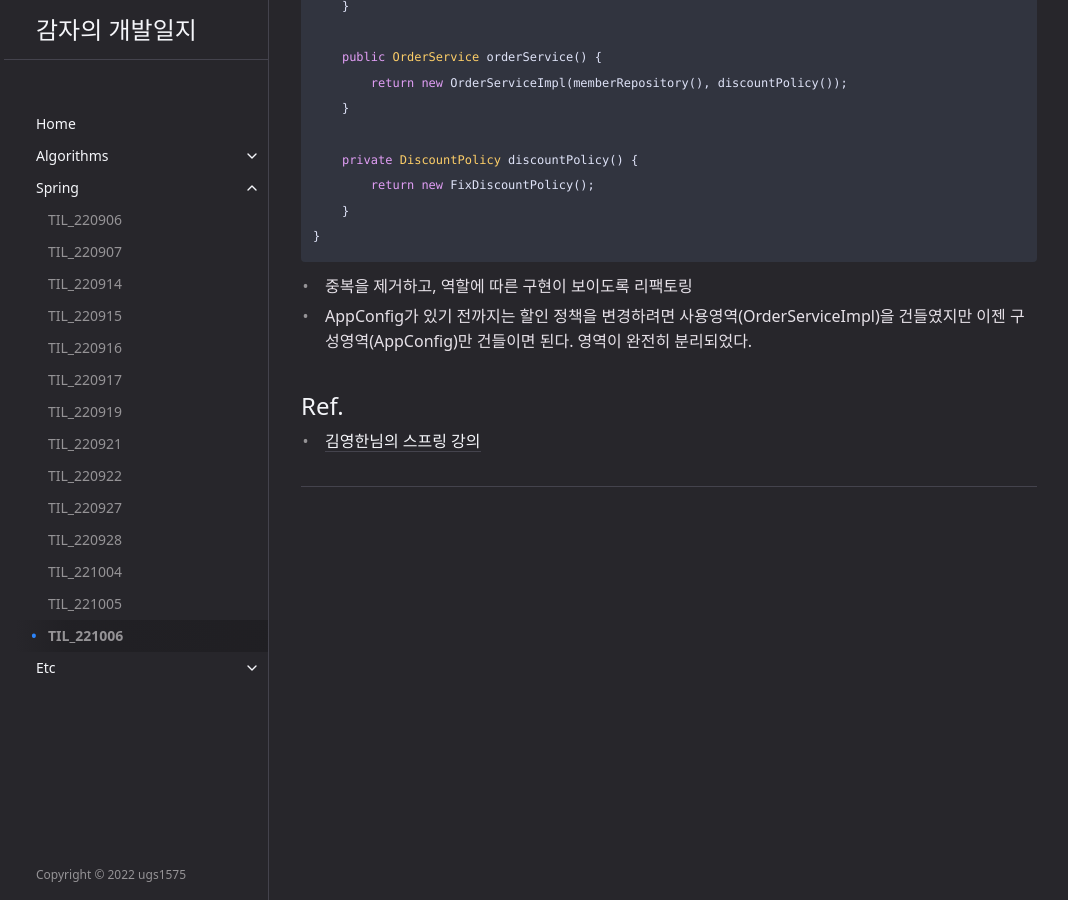
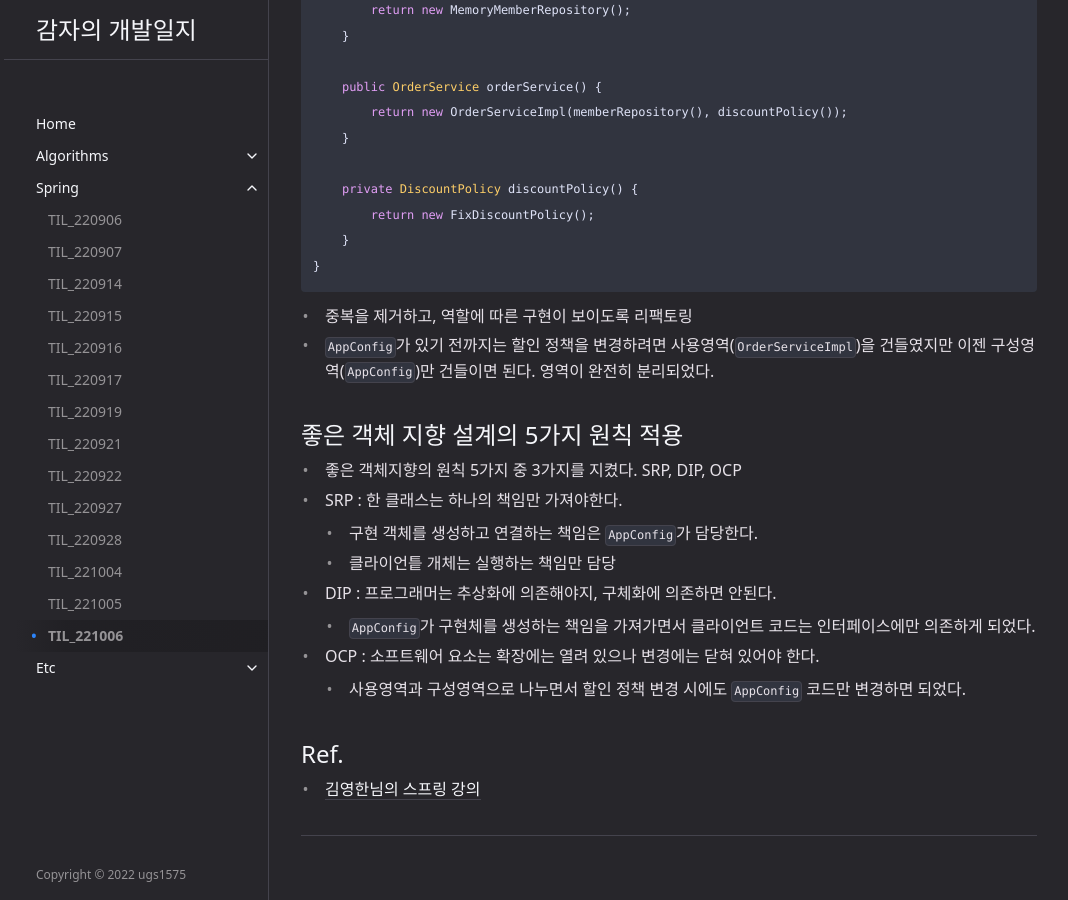
Before and after one commit to ugs1575/ugs1575.github.io, a Jekyll site: the page built from docs/spring/til_221006.md, in a window 1280 px wide and 900 px high, scrolled down 3236 px. Shown: the whole window, without its empty margins (103-1171 px from the left). Built offline with Jekyll 4.4.1, drawn with Linux system fonts in a browser that asks for light colours; some of the changed text lies outside the part shown.

Commit message:
til_221006 내용 수정

````diff
--- a/docs/spring/til_221006.md
+++ b/docs/spring/til_221006.md
@@ -141,7 +141,17 @@ public class AppConfig {
 }
 ```
 - 중복을 제거하고, 역할에 따른 구현이 보이도록 리팩토링
-- AppConfig가 있기 전까지는 할인 정책을 변경하려면 사용영역(OrderServiceImpl)을 건들였지만 이젠 구성영역(AppConfig)만 건들이면 된다. 영역이 완전히 분리되었다.
+- <code class="language-plaintext highlighter-rouge">AppConfig</code>가 있기 전까지는 할인 정책을 변경하려면 사용영역(<code class="language-plaintext highlighter-rouge">OrderServiceImpl</code>)을 건들였지만 이젠 구성영역(<code class="language-plaintext highlighter-rouge">AppConfig</code>)만 건들이면 된다. 영역이 완전히 분리되었다.
+
+## 좋은 객체 지향 설계의 5가지 원칙 적용
+- 좋은 객체지향의 원칙 5가지 중 3가지를 지켰다. SRP, DIP, OCP
+- SRP : 한 클래스는 하나의 책임만 가져야한다.
+    - 구현 객체를 생성하고 연결하는 책임은 <code class="language-plaintext highlighter-rouge">AppConfig</code>가 담당한다.
+    - 클라이언틑 개체는 실행하는 책임만 담당
+- DIP : 프로그래머는 추상화에 의존해야지, 구체화에 의존하면 안된다.
+    - <code class="language-plaintext highlighter-rouge">AppConfig</code>가 구현체를 생성하는 책임을 가져가면서 클라이언트 코드는 인터페이스에만 의존하게 되었다.
+- OCP : 소프트웨어 요소는 확장에는 열려 있으나 변경에는 닫혀 있어야 한다.
+    - 사용영역과 구성영역으로 나누면서 할인 정책 변경 시에도 <code class="language-plaintext highlighter-rouge">AppConfig</code> 코드만 변경하면 되었다.
 
 ## Ref.
 - <a href="https://www.inflearn.com/course/%EC%8A%A4%ED%94%84%EB%A7%81-%ED%95%B5%EC%8B%AC-%EC%9B%90%EB%A6%AC-%EA%B8%B0%EB%B3%B8%ED%8E%B8/dashboard">김영한님의 스프링 강의</a>
````
